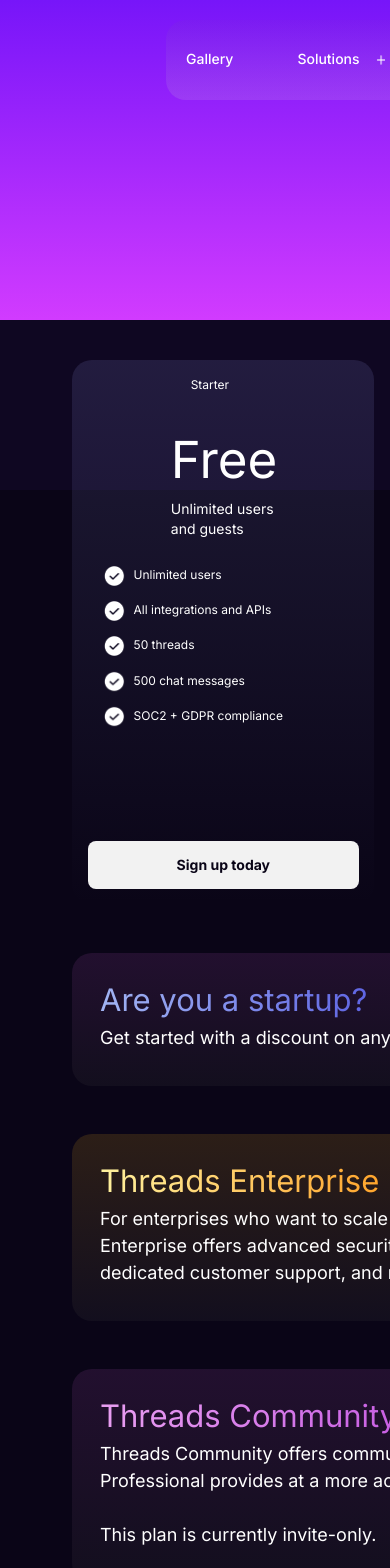
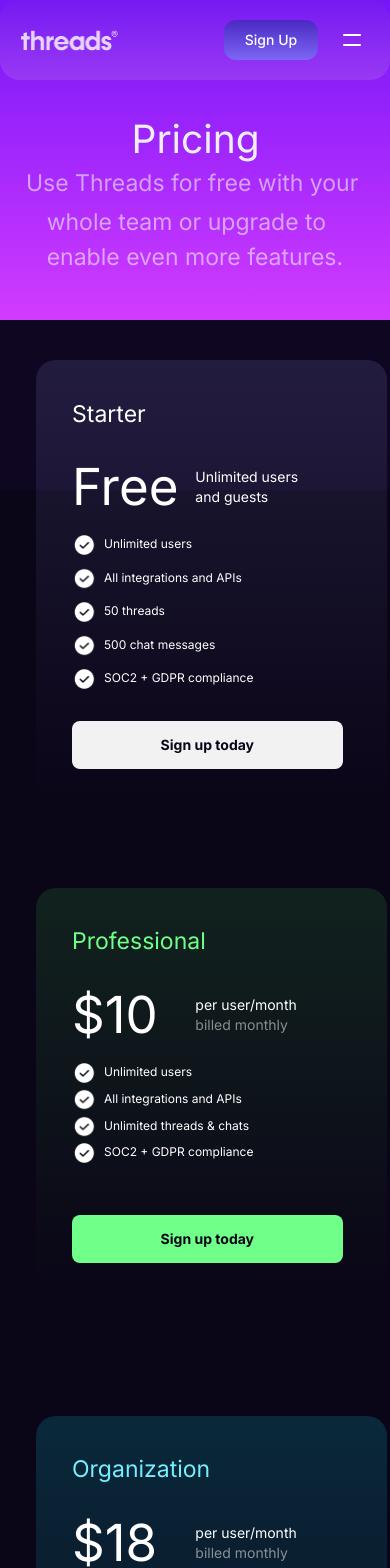
Before and after one commit to LuanDHV/Lading-Page, a Next.js app: page / in a window 390 px wide. Shown: the top 1568 px of the page. Built offline with nearby package versions, Linux system fonts and the light colour scheme.

Commit message:
responsive mobile

```diff
--- a/src/app/page.js
+++ b/src/app/page.js
@@ -11,9 +11,9 @@
     <>
       <section>
         <div className="relative">
-          <div className="mx-auto h-[336px] w-[1440px] bg-gradient-to-b from-[#7715F9] to-[#D63DFF]">
-            <div className="relative top-[20px] mx-auto flex h-[80px] w-[1108px] items-center justify-between rounded-[20px] bg-gradient-to-t from-[#D1D1D126] to-[#6666660D] px-5">
-              <div className="flex h-[22px] w-[463px] gap-16 text-sm font-medium text-white">
+          <div className="mx-auto h-[336px] w-[390px] bg-gradient-to-b from-[#7715F9] to-[#D63DFF] md:w-[1440px]">
+            <div className="relative mx-auto flex h-[80px] w-[390px] items-center justify-between rounded-[20px] bg-gradient-to-t from-[#D1D1D126] to-[#6666660D] px-5 md:top-[20px] md:w-[1108px]">
+              <div className="hidden h-[22px] w-[463px] gap-16 text-sm font-medium text-white md:flex">
                 <Link href="#">Gallery</Link>
                 <Link href="#">
                   Solutions
@@ -35,13 +35,24 @@
                 height={37}
                 objectFit="cover"
               />
-              <div className="flex h-[40px] w-[463px] items-center justify-end gap-16 text-sm font-medium text-white">
-                <Link href="#" className="h-[21.8px] w-[46.06px]">
+              <div className="flex h-[40px] w-[463px] items-center justify-end gap-4 text-sm font-medium text-white md:gap-16">
+                <Link
+                  href="#"
+                  className="hidden h-[21.8px] w-[46.06px] md:inline-block"
+                >
                   Gallery
                 </Link>
                 <button className="h-[40px] w-[94px] rounded-xl bg-gradient-to-t from-[#7D66F5] to-[#4A29C2]">
                   Sign Up
                 </button>
+                <Image
+                  src="/imgs/ic-bars.png"
+                  alt="ic-bars"
+                  width={36}
+                  height={36}
+                  objectFit="cover"
+                  className="inline-block md:hidden"
+                />
               </div>
             </div>
             <div className="mt-[30px]">
@@ -62,15 +73,17 @@
         </div>
       </section>
       <section>
-        <div className="relative z-50 mt-6 px-[72px]">
-          <div className="mx-auto grid h-[545px] w-[940px] grid-cols-3 gap-[16px] text-[12px] text-white">
-            <div className="grid h-[545px] w-[302px] justify-items-center gap-4 rounded-[20px] bg-gradient-to-t from-[#42424200] to-[#7070B233] p-4">
-              <div className="h-[30px] w-[65.41px]">Starter</div>
-              <div className="h-[106px] w-[105px] gap-[16px]">
+        <div className="relative z-50 mt-6 px-9 md:px-[72px]">
+          <div className="mx-auto grid grid-rows-3 justify-items-center gap-[16px] text-white md:h-[545px] md:w-[940px] md:grid-cols-3">
+            <div className="grid h-[444px] w-[351px] justify-items-start gap-4 rounded-[20px] bg-gradient-to-t from-[#42424200] to-[#7070B233] p-9 md:h-[545px] md:w-[302px] md:justify-items-center md:p-4">
+              <div className="grid h-[37px] w-[78.34px] items-center text-[23px] md:h-[30px] md:w-[65.41px] md:text-[19px]">
+                Starter
+              </div>
+              <div className="grid h-[48px] w-[230.69px] grid-cols-2 items-center gap-[16px] md:block md:h-[106px] md:w-[105px]">
                 <p className="text-[51px]">Free</p>
                 <p className="text-sm">Unlimited users and guests</p>
               </div>
-              <div className="text-sx grid h-[281px] w-[243.59px] grid-rows-5 gap-[16px] pb-[101px] pt-[20px]">
+              <div className="grid h-[192px] w-[279px] grid-rows-5 gap-[16px] pb-[20px] pt-[20px] text-xs md:h-[281px] md:w-[243.59px] md:pb-[101px] md:text-base">
                 <div className="h-[24px] w-[243.59px]">
                   <Image
                     src="/imgs/ic-check.png"
@@ -131,18 +144,18 @@
                 Sign up today
               </button>
             </div>
-            <div className="grid h-[545px] w-[302px] justify-items-center gap-4 rounded-[20px] bg-gradient-to-t from-[#42424200] to-[#22672E4D] p-4">
-              <div className="h-[30px] w-[111px] text-[19px] text-[#6FFF88]">
+            <div className="grid h-[410px] w-[351px] justify-items-start gap-4 rounded-[20px] bg-gradient-to-t from-[#42424200] to-[#22672E4D] p-9 md:h-[545px] md:w-[302px] md:justify-items-center md:p-4">
+              <div className="h-[37px] w-[78.34px] text-[23px] text-[#6FFF88] md:h-[30px] md:w-[65.41px] md:text-[19px]">
                 Professional
               </div>
-              <div className="h-[106px] w-[105px] gap-[16px]">
+              <div className="grid h-[48px] w-[230.69px] grid-cols-2 items-center gap-[16px] md:block md:h-[106px] md:w-[105px]">
                 <p className="text-[51px]">$10</p>
                 <p className="text-sm">
                   per user/month
                   <span className="block opacity-50">billed monthly</span>
                 </p>
               </div>
-              <div className="text-sx grid h-[281px] w-[243.59px] grid-rows-4 gap-[10px] pb-[101px] pt-[20px]">
+              <div className="grid h-[158px] w-[279px] grid-rows-5 gap-[16px] pb-[20px] pt-[20px] text-xs md:h-[281px] md:w-[243.59px] md:pb-[101px] md:text-base">
                 <div className="h-[24px] w-[243.59px]">
                   <Image
                     src="/imgs/ic-check.png"
@@ -192,18 +205,18 @@
                 Sign up today
               </button>
             </div>
-            <div className="grid h-[545px] w-[302px] justify-items-center gap-4 rounded-[20px] bg-gradient-to-t from-[#42424200] to-[#087C8C4D] p-4">
-              <div className="h-[30px] w-[122px] text-[19px] text-[#75EFFF]">
+            <div className="grid h-[512px] w-[351px] justify-items-start gap-4 rounded-[20px] bg-gradient-to-t from-[#42424200] to-[#087C8C4D] p-9 md:h-[545px] md:w-[302px] md:justify-items-center md:p-4">
+              <div className="h-[37px] w-[78.34px] text-[23px] text-[#75EFFF] md:h-[30px] md:w-[65.41px] md:text-[19px]">
                 Organization
               </div>
-              <div className="h-[106px] w-[105px] gap-[16px]">
+              <div className="grid h-[48px] w-[230.69px] grid-cols-2 items-center gap-[16px] md:block md:h-[106px] md:w-[105px]">
                 <p className="text-[51px]">$18</p>
                 <p className="text-sm">
                   per user/month
                   <span className="block opacity-50">billed monthly</span>
                 </p>
               </div>
-              <div className="text-sx grid h-[281px] w-[243.59px] grid-rows-7 gap-[10px] pb-[20px] pt-[20px]">
+              <div className="grid h-[260px] w-[279px] grid-rows-7 gap-[16px] pb-[20px] pt-[20px] text-xs md:h-[281px] md:w-[243.59px] md:text-base">
                 <div className="h-[24px] w-[243.59px]">
                   <Image
                     src="/imgs/ic-check.png"
@@ -292,23 +305,23 @@
         </div>
       </section>
       <section>
-        <div className="px-[72px]">
-          <div className="mx-auto mt-12 flex h-[133px] w-[940px] items-center gap-9 rounded-[20px] bg-gradient-to-t from-[#45454526] to-[#833A8D33] px-7 py-6">
-            <div className="h-[85px] w-[600.48px] gap-[10px]">
-              <div className="inline-block bg-gradient-to-r from-[#A1B4F2] to-[#5F65E3] bg-clip-text text-[31px] text-transparent">
+        <div className="px-9 md:px-[72px]">
+          <div className="mx-auto mt-12 flex h-[224.8px] w-[351px] flex-col items-center justify-center gap-9 rounded-[20px] bg-gradient-to-t from-[#45454526] to-[#833A8D33] px-7 py-6 md:h-[133px] md:w-[940px] md:flex-row">
+            <div className="h-[92.8px] w-[295px] gap-[10px] md:h-[85px] md:w-[600.48px]">
+              <div className="inline-block bg-gradient-to-r from-[#A1B4F2] to-[#5F65E3] bg-clip-text text-[23px] text-transparent md:text-[31px]">
                 Are you a startup?
               </div>
               <div className="text-[18px] text-white">
                 Get started with a discount on any plan.
               </div>
             </div>
-            <button className="h-[48px] w-[247.52px] rounded-lg bg-gradient-to-t from-[#A1A5F2] to-[#8175EA] text-sm font-bold text-[#0A0517]">
+            <button className="h-[48px] w-[295px] rounded-lg bg-gradient-to-t from-[#A1A5F2] to-[#8175EA] text-sm font-bold text-[#0A0517] md:w-[247.52px]">
               Contact Sales
             </button>
           </div>
-          <div className="mx-auto mt-12 flex h-[187px] w-[940px] items-center gap-9 rounded-[20px] bg-gradient-to-t from-[#45454526] to-[#B5831733] px-7 py-6">
-            <div className="h-[139px] w-[600.48px] gap-[10px]">
-              <div className="inline-block bg-gradient-to-r from-[#FFF29F] to-[#FFA52C] bg-clip-text text-[31px] text-transparent">
+          <div className="mx-auto mt-12 flex h-[325.8px] w-[351px] flex-col items-center justify-center gap-9 rounded-[20px] bg-gradient-to-t from-[#45454526] to-[#B5831733] px-7 py-6 md:h-[187px] md:w-[940px] md:flex-row">
+            <div className="h-[193.8px] w-[295px] gap-[10px] md:h-[139px] md:w-[600.48px]">
+              <div className="inline-block bg-gradient-to-r from-[#FFF29F] to-[#FFA52C] bg-clip-text text-[23px] text-transparent md:text-[31px]">
                 Threads Enterprise
               </div>
               <div className="text-[18px] text-white">
@@ -317,16 +330,16 @@
                 dedicated customer support, and more.
               </div>
             </div>
-            <button className="h-[48px] w-[247.52px] rounded-lg bg-gradient-to-t from-[#FAE475] to-[#FFAB52] text-sm font-bold text-[#0A0517]">
+            <button className="h-[48px] w-[295px] rounded-lg bg-gradient-to-t from-[#FAE475] to-[#FFAB52] text-sm font-bold text-[#0A0517] md:w-[247.52px]">
               Contact Sales
             </button>
           </div>
-          <div className="mx-auto mt-12 flex h-[214px] w-[940px] items-center gap-9 rounded-[20px] bg-gradient-to-t from-[#45454526] to-[#833A8D33] px-7 py-6">
-            <div className="h-[166px] w-[600.48px] gap-[10px]">
-              <div className="inline-block bg-gradient-to-r from-[#E99FF2] to-[#C85FE3] bg-clip-text text-[31px] text-transparent">
+          <div className="mx-auto mt-12 flex h-[332.8px] w-[351px] flex-col items-center justify-center gap-9 rounded-[20px] bg-gradient-to-t from-[#45454526] to-[#833A8D33] px-7 py-6 md:h-[214px] md:w-[940px] md:flex-row">
+            <div className="h-[200.8px] w-[295px] gap-[10px] md:h-[166px] md:w-[600.48px]">
+              <div className="inline-block bg-gradient-to-r from-[#E99FF2] to-[#C85FE3] bg-clip-text text-[23px] text-transparent md:text-[31px]">
                 Threads Community
               </div>
-              <div className="grid grid-rows-2 items-end">
+              <div className="grid grid-rows-2 items-center md:items-end">
                 <div className="text-[18px] text-white">
                   Threads Community offers communities the same tools that
                   Threads Professional provides at a more achievable price
@@ -337,14 +350,14 @@
                 </div>
               </div>
             </div>
-            <button className="h-[48px] w-[247.52px] rounded-lg bg-gradient-to-t from-[#E99FF2] to-[#D375EA] text-sm font-bold text-[#0A0517]">
+            <button className="h-[48px] w-[295px] rounded-lg bg-gradient-to-t from-[#E99FF2] to-[#D375EA] text-sm font-bold text-[#0A0517] md:w-[247.52px]">
               Contact Sales
             </button>
           </div>
         </div>
       </section>
       <section>
-        <div className="px-[72px]">
+        <div className="hidden px-[72px] md:block">
           <div className="mx-auto mt-12 flex h-[129.59px] w-[940px] items-end">
             <h1 className="h-[58px] w-full text-center text-5xl font-semibold text-white">
               Compare plans & features
@@ -842,13 +855,13 @@
         </div>
       </section>
       <section>
-        <div className="px-[72px]">
-          <div className="mx-auto mt-12 grid h-[283.19px] w-[940px] items-center justify-items-center rounded-[20px] bg-[url('/imgs/footer.png')] font-semibold">
-            <div className="grid h-[188.19px] w-[844px] items-center justify-items-center">
-              <h1 className="text-center text-4xl text-white">
+        <div className="px-9 md:px-[72px]">
+          <div className="mx-auto mt-12 grid h-[244.78px] w-[351px] items-center justify-items-center rounded-[20px] bg-[url('/imgs/footer.png')] font-semibold md:h-[283.19px] md:w-[940px]">
+            <div className="grid h-[197.78px] w-[303px] items-center justify-items-center md:h-[188.19px] md:w-[844px]">
+              <h1 className="text-center text-[32px] text-white md:text-4xl">
                 Make the switch to Threads
               </h1>
-              <div className="grid h-[96px] w-[480px] items-end justify-items-center">
+              <div className="grid h-[77.78px] w-[303px] items-end justify-items-center md:h-[96px] md:w-[480px]">
                 <div className="h-[62px] w-[204px] rounded-xl border border-[#E595FF] p-[5px]">
                   <button className="h-[52px] w-[194px] rounded-lg bg-gradient-to-r from-[#896EFD] to-[#6B4AFC] text-[16px] font-semibold text-[#EFEFF1]">
                     Sign up today
@@ -868,7 +881,9 @@
         </div>
       </section>
       <section>
-        <div className="mx-auto mt-24 h-[280px] w-[1156px] px-8">
+        <div className="px-9 md:px-[72px]">
+          {/* footer desktop */}
+          <div className="mx-auto mt-24 hidden h-[280px] w-[1156px] px-8 md:block">
             <div className="flex">
               <div className="grid h-[186px] w-[464.11px] grid-rows-4 text-sm font-semibold text-[#9B9FAA]">
                 <Image
@@ -914,6 +929,45 @@
               NC
             </div>
           </div>
+
+          {/* footer mobile */}
+          <div className="mx-auto mt-24 grid h-[580px] w-[375px] items-center justify-items-center px-14 text-[#9B9FAA] md:hidden">
+            <Image
+              src="/imgs/logo-footer-1.png"
+              alt="logo-footer"
+              width={40}
+              height={24}
+              objectFit="cover"
+            />
+            <Image
+              src="/imgs/logo-footer-2.png"
+              alt="logo-footer"
+              width={98}
+              height={20}
+              objectFit="cover"
+            />
+            <div className="grid grid-rows-6 justify-items-center gap-4 font-semibold">
+              <Link href="#">Blog</Link>
+              <Link href="#">AI</Link>
+              <Link href="#">Case Studies</Link>
+              <Link href="#">Pricing</Link>
+              <Link href="#">Twitter</Link>
+              <Link href="#">Log in</Link>
+            </div>
+            <p className="mt-5 text-center">
+              Made with 💜
+              <span className="block">
+                SF, LA, SAN, SEA, DEN, AA, TOR, BOS, NYC, NJ, PHL, NC
+              </span>
+            </p>
+            <p></p>
+            <div className="grid grid-cols-2 font-semibold">
+              <span>Privacy Policy</span>
+              <span>Terms of Service</span>
+            </div>
+            <div className="">©2023 Threads, Inc.</div>
+          </div>
+        </div>
       </section>
     </>
   );
```
Also changed, not shown: public/imgs/ic-bars.png (added). Lines whose indentation alone changed are shown as unchanged.
